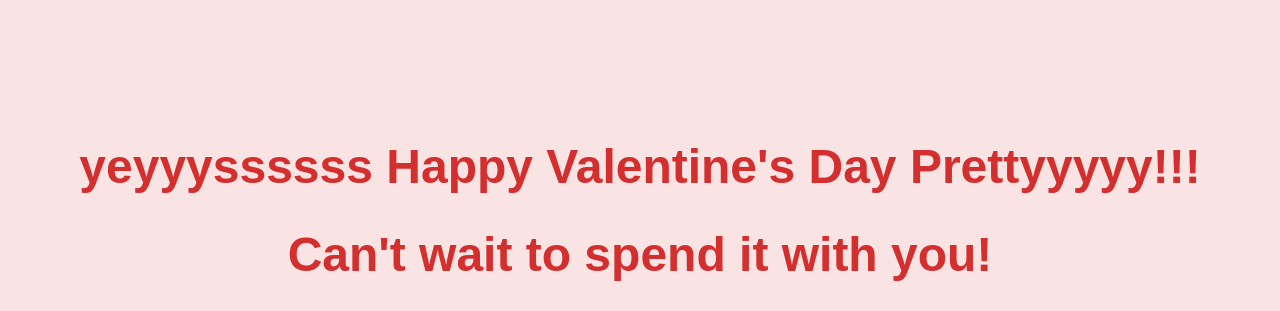
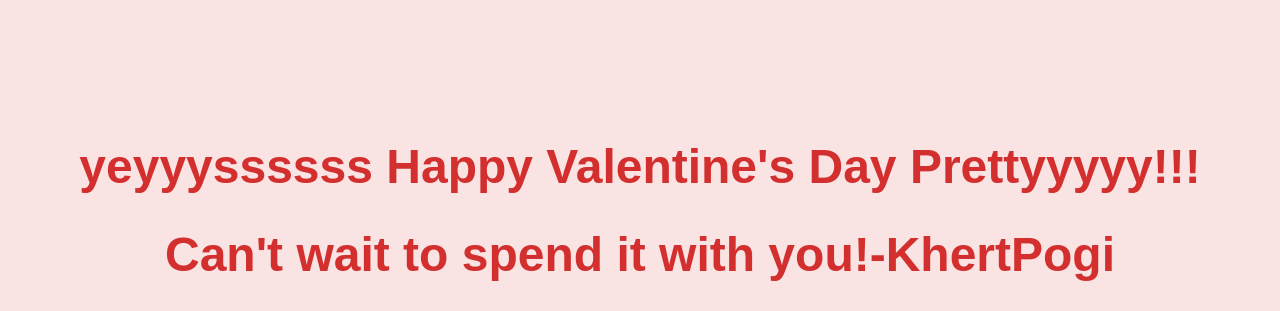
Before and after one commit to khertqt/walalang, a plain HTML site: page yes_page.html in a window 1280 px wide. Shown: the top 311 px of the page. Drawn offline with Linux system fonts and the light colour scheme.

Commit message:
Update yes_page.html

```diff
--- a/yes_page.html
+++ b/yes_page.html
@@ -9,7 +9,7 @@
 <body>
     <div class="container">
         <h1 class="header_text">yeyyyssssss Happy Valentine's Day Prettyyyyy!!!</h1>
-        <h1 class="header_text">Can't wait to spend it with you!</h1>
+        <h1 class="header_text">Can't wait to spend it with you!-KhertPogi</h1>
         <div class="gif_container">
             <img src="https://tenor.com/view/spams-hun-gif-9178954397992565836.gif">
         </div>
```
